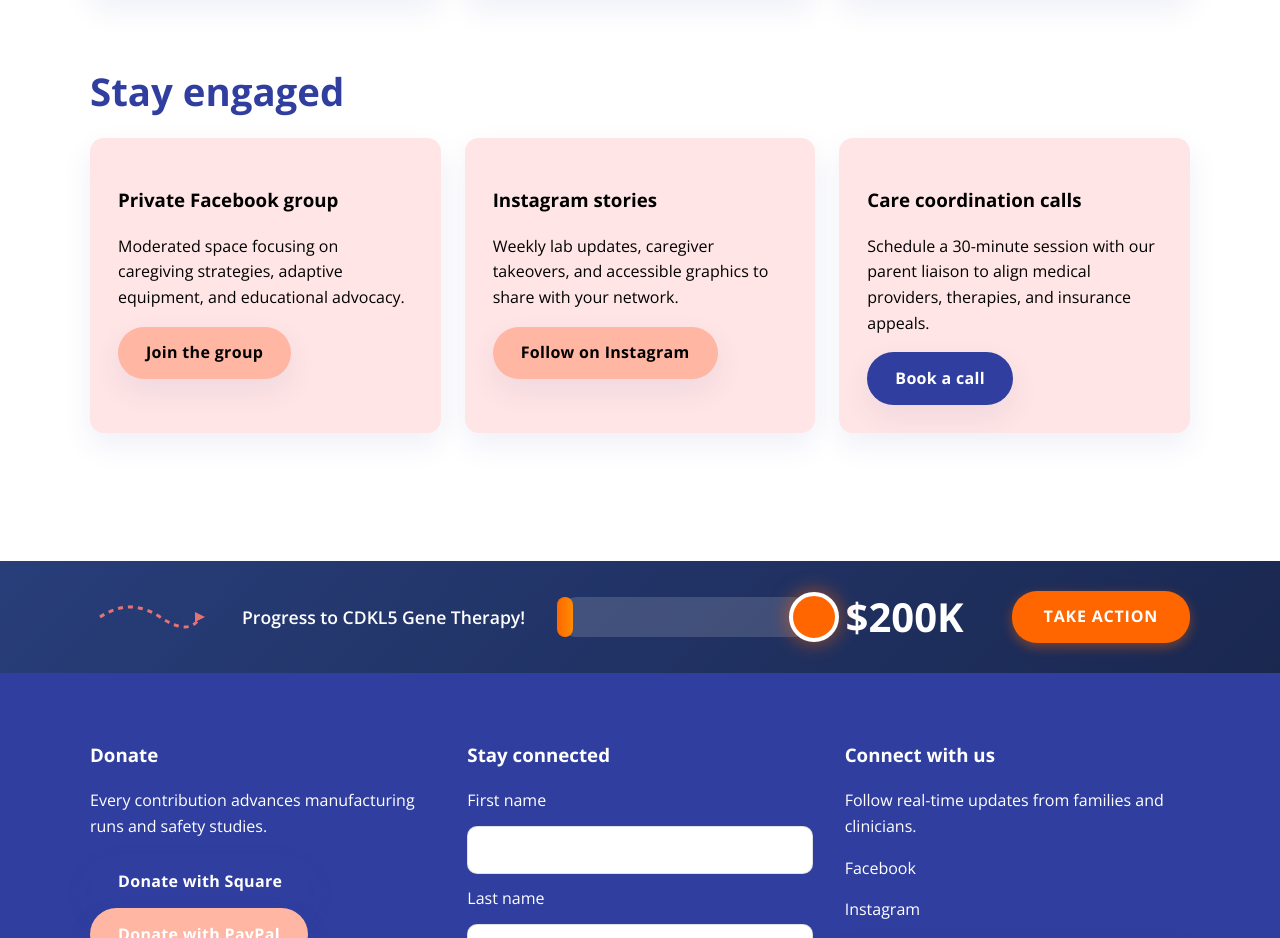
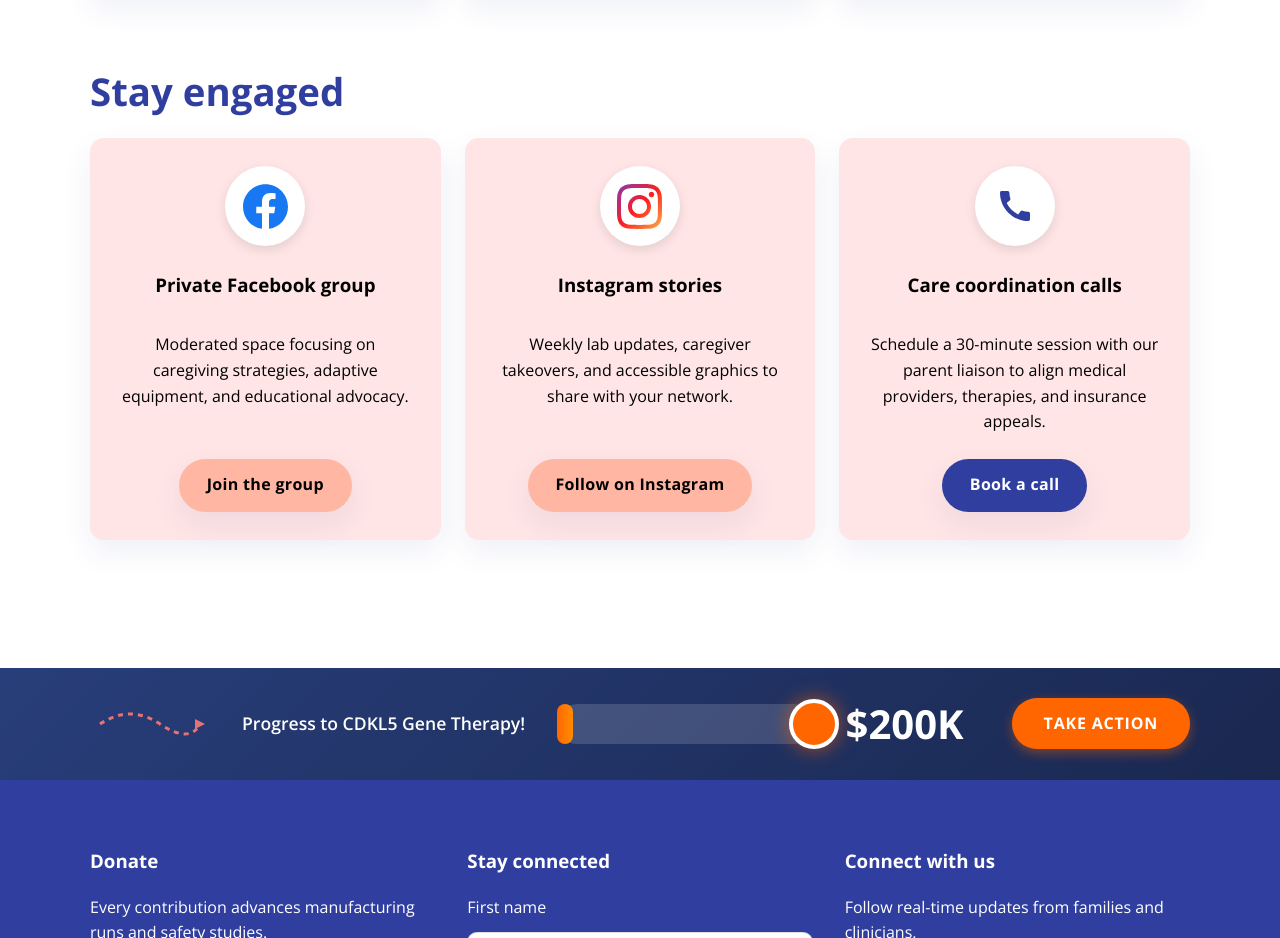
Before and after one commit to sakabraw-1/gene_therapy, a plain HTML site: page parents-caregivers.html in a window 1280 px wide. Shown: the part 2460-3398 px from the top of the page. Drawn offline with nearby package versions, Linux system fonts and the light colour scheme.

Commit message:
Add social media icons (Facebook, Instagram) and call icon to Stay engaged section

```diff
--- a/css/style.css
+++ b/css/style.css
@@ -216,6 +216,62 @@ header {
 .card:focus-within {
     transform: translateY(-4px);
     box-shadow: 0 16px 36px rgba(48, 63, 159, 0.16);
+}
+
+/* Social Cards with Icons */
+.social-card {
+    text-align: center;
+    position: relative;
+    display: flex;
+    flex-direction: column;
+    align-items: center;
+}
+
+.social-icon {
+    width: 80px;
+    height: 80px;
+    margin: 0 auto 1.5rem;
+    display: flex;
+    align-items: center;
+    justify-content: center;
+    border-radius: 50%;
+    background: white;
+    box-shadow: 0 4px 12px rgba(0, 0, 0, 0.1);
+    transition: transform var(--transition), box-shadow var(--transition);
+}
+
+.social-card:hover .social-icon {
+    transform: scale(1.1);
+    box-shadow: 0 6px 20px rgba(0, 0, 0, 0.15);
+}
+
+.facebook-icon svg {
+    width: 45px;
+    height: 45px;
+}
+
+.instagram-icon svg {
+    width: 45px;
+    height: 45px;
+}
+
+.call-icon svg {
+    width: 40px;
+    height: 40px;
+}
+
+.social-card h3 {
+    margin-top: 0;
+    margin-bottom: 1rem;
+}
+
+.social-card p {
+    flex-grow: 1;
+    margin-bottom: 1.5rem;
+}
+
+.social-card .btn {
+    margin-top: auto;
 }
 
 .progress-wrapper {
--- a/parents-caregivers.html
+++ b/parents-caregivers.html
@@ -153,17 +153,39 @@
             <section class="section fade-in" aria-labelledby="engage-heading">
                 <h2 id="engage-heading">Stay engaged</h2>
                 <div class="card-grid">
-                    <article class="card">
+                    <article class="card social-card">
+                        <div class="social-icon facebook-icon">
+                            <svg width="50" height="50" viewBox="0 0 24 24" fill="#1877F2">
+                                <path d="M24 12.073c0-6.627-5.373-12-12-12s-12 5.373-12 12c0 5.99 4.388 10.954 10.125 11.854v-8.385H7.078v-3.47h3.047V9.43c0-3.007 1.792-4.669 4.533-4.669 1.312 0 2.686.235 2.686.235v2.953H15.83c-1.491 0-1.956.925-1.956 1.874v2.25h3.328l-.532 3.47h-2.796v8.385C19.612 23.027 24 18.062 24 12.073z"/>
+                            </svg>
+                        </div>
                         <h3>Private Facebook group</h3>
                         <p>Moderated space focusing on caregiving strategies, adaptive equipment, and educational advocacy.</p>
                         <a class="btn btn-secondary" href="https://www.facebook.com/CDKL5foundation/" target="_blank" rel="noopener">Join the group</a>
                     </article>
-                    <article class="card">
+                    <article class="card social-card">
+                        <div class="social-icon instagram-icon">
+                            <svg width="50" height="50" viewBox="0 0 24 24" fill="url(#instagram-gradient)">
+                                <defs>
+                                    <linearGradient id="instagram-gradient" x1="0%" y1="0%" x2="100%" y2="100%">
+                                        <stop offset="0%" style="stop-color:#833AB4"/>
+                                        <stop offset="50%" style="stop-color:#FD1D1D"/>
+                                        <stop offset="100%" style="stop-color:#FCAF45"/>
+                                    </linearGradient>
+                                </defs>
+                                <path d="M12 2.163c3.204 0 3.584.012 4.85.07 3.252.148 4.771 1.691 4.919 4.919.058 1.265.069 1.645.069 4.849 0 3.205-.012 3.584-.069 4.849-.149 3.225-1.664 4.771-4.919 4.919-1.266.058-1.644.07-4.85.07-3.204 0-3.584-.012-4.849-.07-3.26-.149-4.771-1.699-4.919-4.92-.058-1.265-.07-1.644-.07-4.849 0-3.204.013-3.583.07-4.849.149-3.227 1.664-4.771 4.919-4.919 1.266-.057 1.645-.069 4.849-.069zm0-2.163c-3.259 0-3.667.014-4.947.072-4.358.2-6.78 2.618-6.98 6.98-.059 1.281-.073 1.689-.073 4.948 0 3.259.014 3.668.072 4.948.2 4.358 2.618 6.78 6.98 6.98 1.281.058 1.689.072 4.948.072 3.259 0 3.668-.014 4.948-.072 4.354-.2 6.782-2.618 6.979-6.98.059-1.28.073-1.689.073-4.948 0-3.259-.014-3.667-.072-4.947-.196-4.354-2.617-6.78-6.979-6.98-1.281-.059-1.69-.073-4.949-.073zm0 5.838c-3.403 0-6.162 2.759-6.162 6.162s2.759 6.163 6.162 6.163 6.162-2.759 6.162-6.163c0-3.403-2.759-6.162-6.162-6.162zm0 10.162c-2.209 0-4-1.79-4-4 0-2.209 1.791-4 4-4s4 1.791 4 4c0 2.21-1.791 4-4 4zm6.406-11.845c-.796 0-1.441.645-1.441 1.44s.645 1.44 1.441 1.44c.795 0 1.439-.645 1.439-1.44s-.644-1.44-1.439-1.44z"/>
+                            </svg>
+                        </div>
                         <h3>Instagram stories</h3>
                         <p>Weekly lab updates, caregiver takeovers, and accessible graphics to share with your network.</p>
                         <a class="btn btn-secondary" href="https://www.instagram.com/cdkl5southasia?igsh=eW14bmhjZWI0Y3V2" target="_blank" rel="noopener">Follow on Instagram</a>
                     </article>
-                    <article class="card">
+                    <article class="card social-card">
+                        <div class="social-icon call-icon">
+                            <svg width="50" height="50" viewBox="0 0 24 24" fill="#303F9F">
+                                <path d="M20.01 15.38c-1.23 0-2.42-.2-3.53-.56-.35-.12-.74-.03-1.01.24l-1.57 1.97c-2.83-1.35-5.48-3.9-6.89-6.83l1.95-1.66c.27-.28.35-.67.24-1.02-.37-1.11-.56-2.3-.56-3.53 0-.54-.45-.99-.99-.99H4.19C3.65 3 3 3.24 3 3.99 3 13.28 10.73 21 20.01 21c.71 0 .99-.63.99-1.18v-3.45c0-.54-.45-.99-.99-.99z"/>
+                            </svg>
+                        </div>
                         <h3>Care coordination calls</h3>
                         <p>Schedule a 30-minute session with our parent liaison to align medical providers, therapies, and insurance appeals.</p>
                         <a class="btn btn-primary" href="mailto:liaison@childscure.org">Book a call</a>
```
